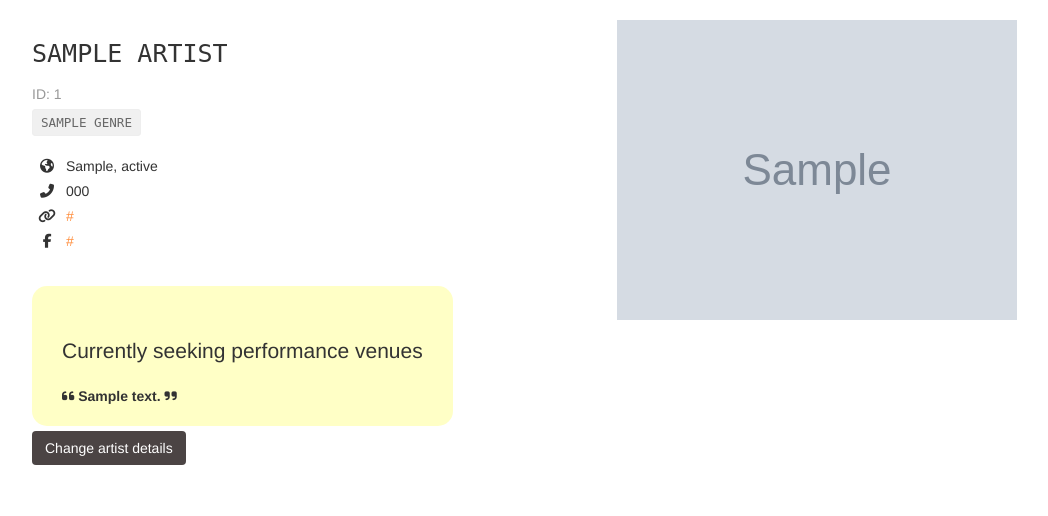
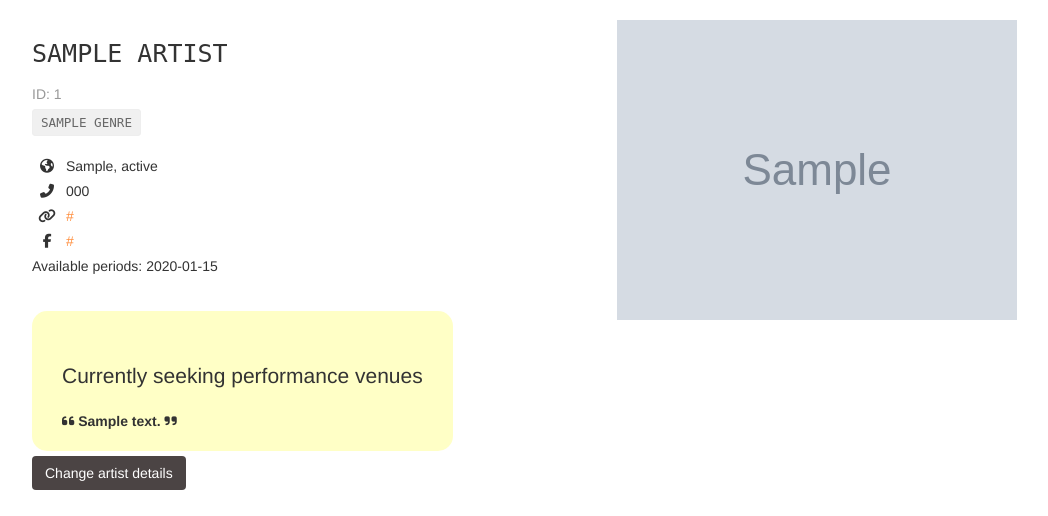
Before and after one commit to johnbabat/fyurr-musical-app, a Flask app: page /artists/1 in a window 1280 px wide. Shown: the part 60-576 px from the top of the page, without its empty margins (38-1086 px from the left). Run offline with Flask 2, Linux system fonts and the light colour scheme; tables that the repository leaves empty hold one stand-in row (values such as "Sample post"); grey boxes marked "Sample" are stand-in pictures; some libraries are stand-ins or nearby versions.

Commit message:
time restrictions info

```diff
--- a/app.py
+++ b/app.py
@@ -464,7 +464,9 @@ def edit_artist_submission(artist_id):
     artist.facebook_link = request.form.get('facebook_link')
     artist.seeking_venue = True if request.form.get('seeking_venue') == 'YES' else False
     artist.seeking_description = request.form.get('seeking_description')
-    artist.available_time = request.form.get('available_time')
+
+    available_time = request.form.get('available_time').replace(' ', '')
+    artist.available_time = ' - '.join(available_time.split('-'))
     genres = request.form.getlist('genres')
     artist.genres = []
     for genre in genres:
@@ -564,7 +566,8 @@ def create_artist_submission():
     facebook_link = request.form.get('facebook_link')
     seeking_venue = True if request.form.get('seeking_venue') == 'YES' else False
     seeking_description = request.form.get('seeking_description')
-    available_time = request.form.get('available_time')
+    available_time = request.form.get('available_time').replace(' ', '')
+    available_time = ' - '.join(available_time.split('-'))
     new_artist = Artist(name=name, city=city, state=state, phone=phone, image_link=image_link, website=website, facebook_link=facebook_link, seeking_venue=seeking_venue, seeking_description=seeking_description, available_time=available_time)
     genres = set(request.form.getlist('genres'))
     for genre in genres:
@@ -614,7 +617,7 @@ def shows():
         "artist_id": show.artist_id,
         "artist_name": artist.name,
         "artist_image_link": artist.image_link,
-        "start_time": show.start_time,
+        "start_time": show.start_time
       })
     else:
       data["upcoming_shows"].append({
@@ -623,7 +626,7 @@ def shows():
         "artist_id": show.artist_id,
         "artist_name": artist.name,
         "artist_image_link": artist.image_link,
-        "start_time": show.start_time,
+        "start_time": show.start_time
       })
 
   return render_template('pages/shows.html', shows=data)
--- a/templates/pages/show_artist.html
+++ b/templates/pages/show_artist.html
@@ -25,7 +25,16 @@
 		</p>
 		<p>
 			<i class="fab fa-facebook-f"></i> {% if artist.facebook_link %}<a href="{{ artist.facebook_link }}" target="_blank">{{ artist.facebook_link }}</a>{% else %}No Facebook Link{% endif %}
-        </p>
+		</p>
+		{% if artist.available_time %}
+		<p>
+			Available periods: {{ artist.available_time }}
+		</p>
+		{% else %}
+		<p>
+			Available periods: No booking time restrictions
+		</p>
+		{% endif %}
 		{% if artist.seeking_venue %}
 		<div class="seeking">
 			<p class="lead">Currently seeking performance venues</p>
```
